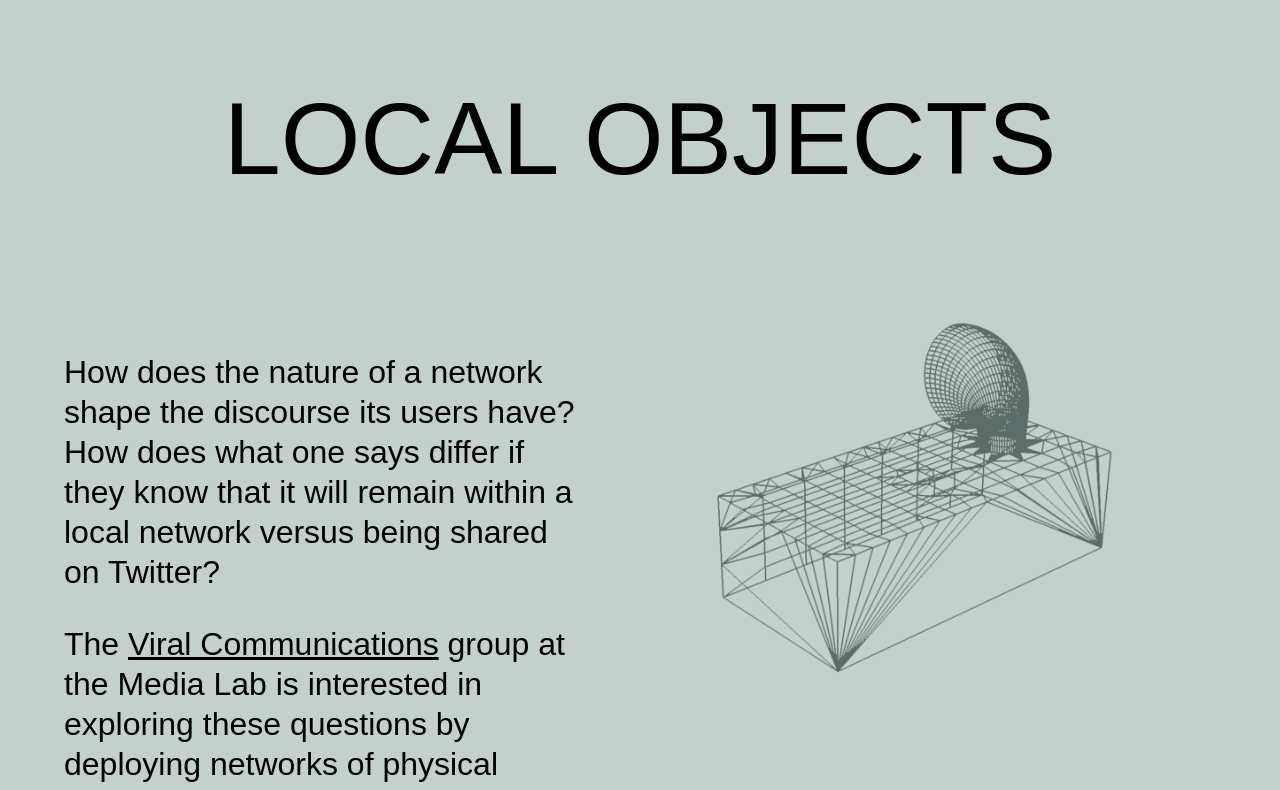
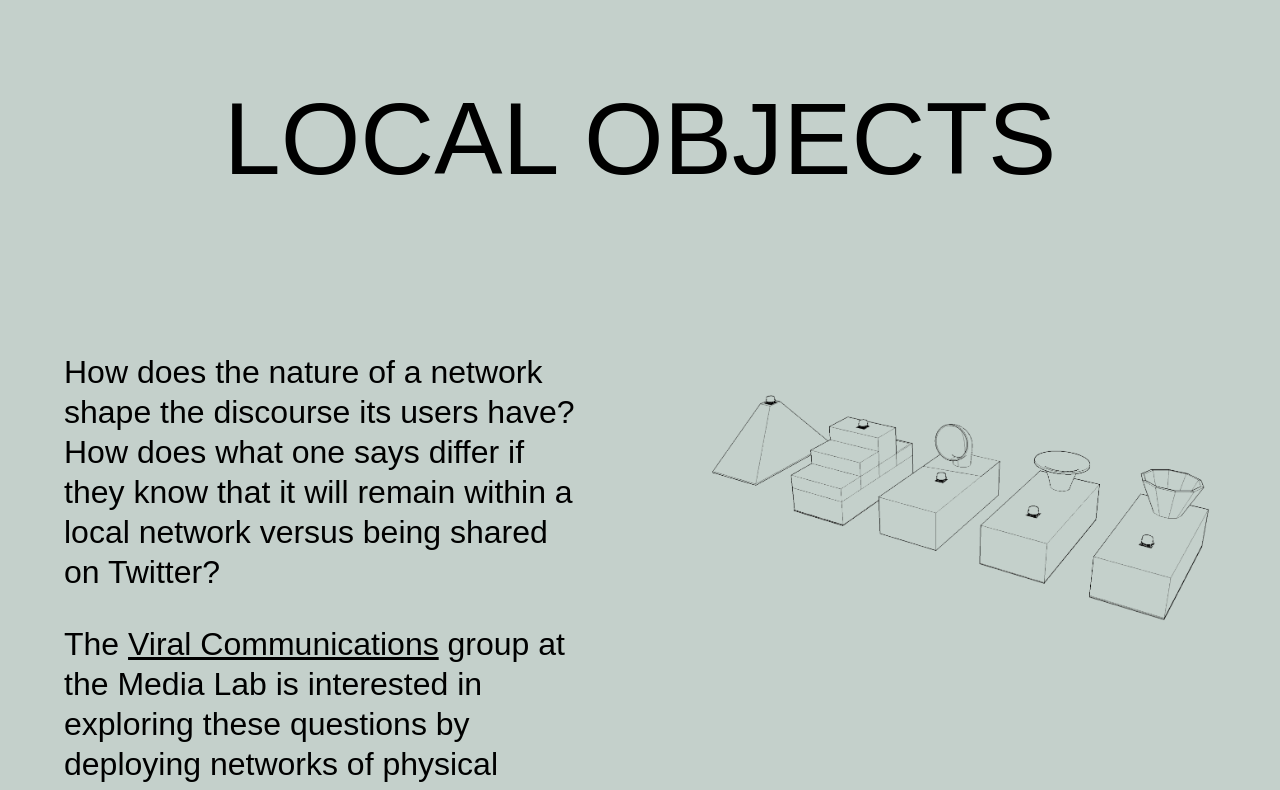
Before and after one commit to Kallirroi/thesiswebsite, a React (Create React App) app: page / in a window 1280 px wide. Shown: the top 790 px of the page. Built offline with nearby package versions, Linux system fonts and the light colour scheme; a web font is replaced by a local one.

Commit message:
changed image

```diff
--- a/src/App.js
+++ b/src/App.js
@@ -62,7 +62,7 @@ class App extends Component {
             <p>How does the nature of a network shape the discourse its users have? How does what one says differ if they know that it will remain within a local network versus being shared on Twitter?</p>
             <p>The <a href="https://www.media.mit.edu/groups/viral-communications/overview/" target="_blank">Viral Communications</a> group at the Media Lab is interested in exploring these questions by deploying networks of physical objects in designated locations around the campus. These objects either form a small-scale, hyperlocal p2p network (case 1 below), or they are entry points to Twitter (case 2 below). </p> </div>
             <div className="column column-2">
-              <img alt="image" src="1.png" width="80%" />
+              <img alt="image" src="2.png" width="100%" />
             </div>
           </section>
 
```
Also changed, not shown: public/2.png (added).
